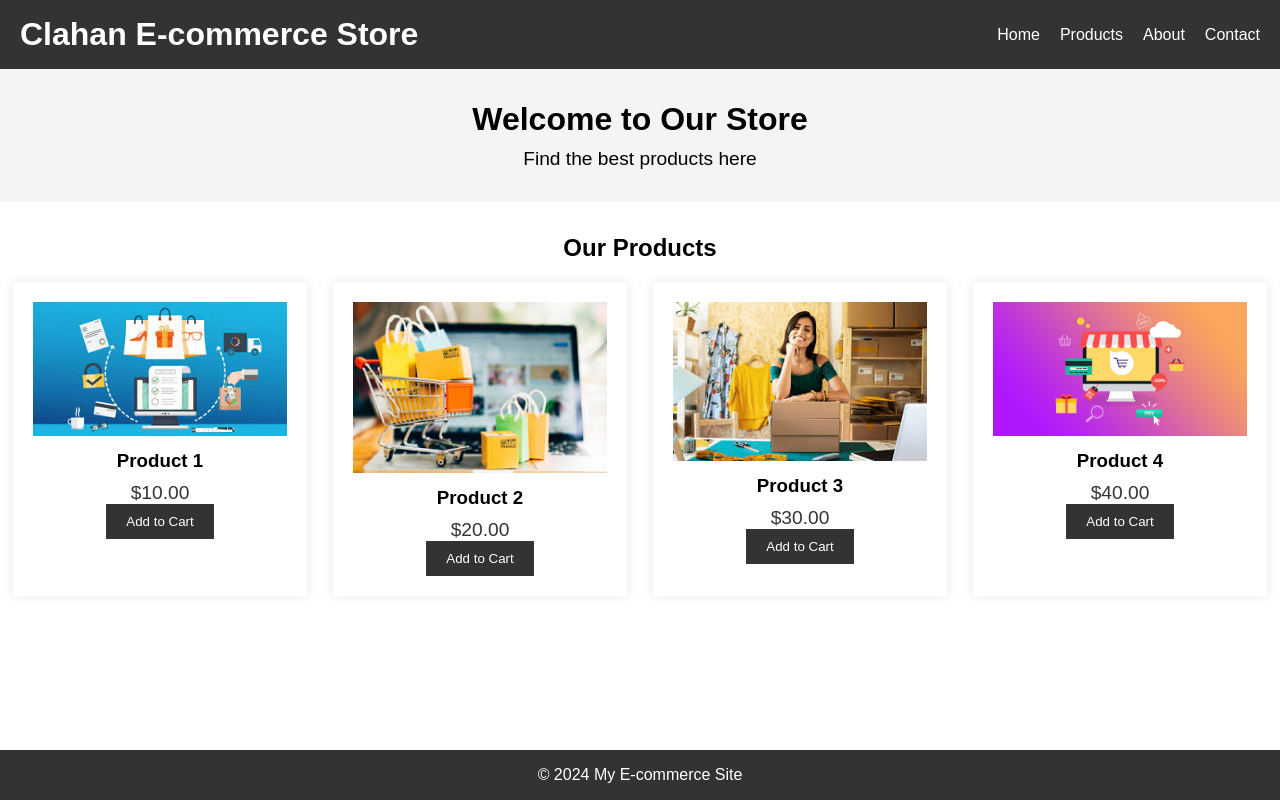
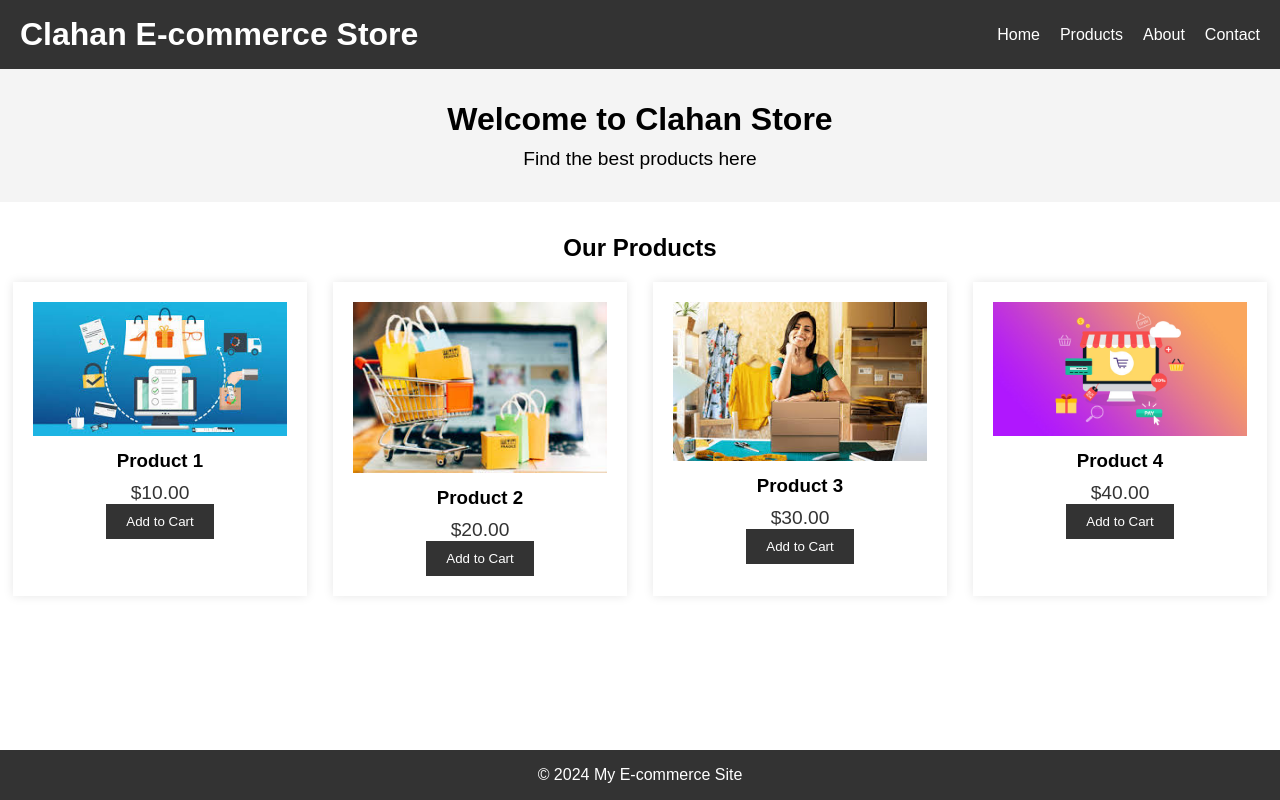
Before and after one commit to Msocial123/DevOps-Ecommerce-8PM, a plain HTML site: page index.html in a window 1280 px wide. Drawn offline with Linux system fonts and the light colour scheme.

Commit message:
Added the content in index.html

```diff
--- a/index.html
+++ b/index.html
@@ -23,7 +23,7 @@
 
     <section class="hero">
         <div class="container">
-            <h2>Welcome to Our Store</h2>
+            <h2>Welcome to Clahan Store</h2>
             <p>Find the best products here</p>
         </div>
     </section>
```
